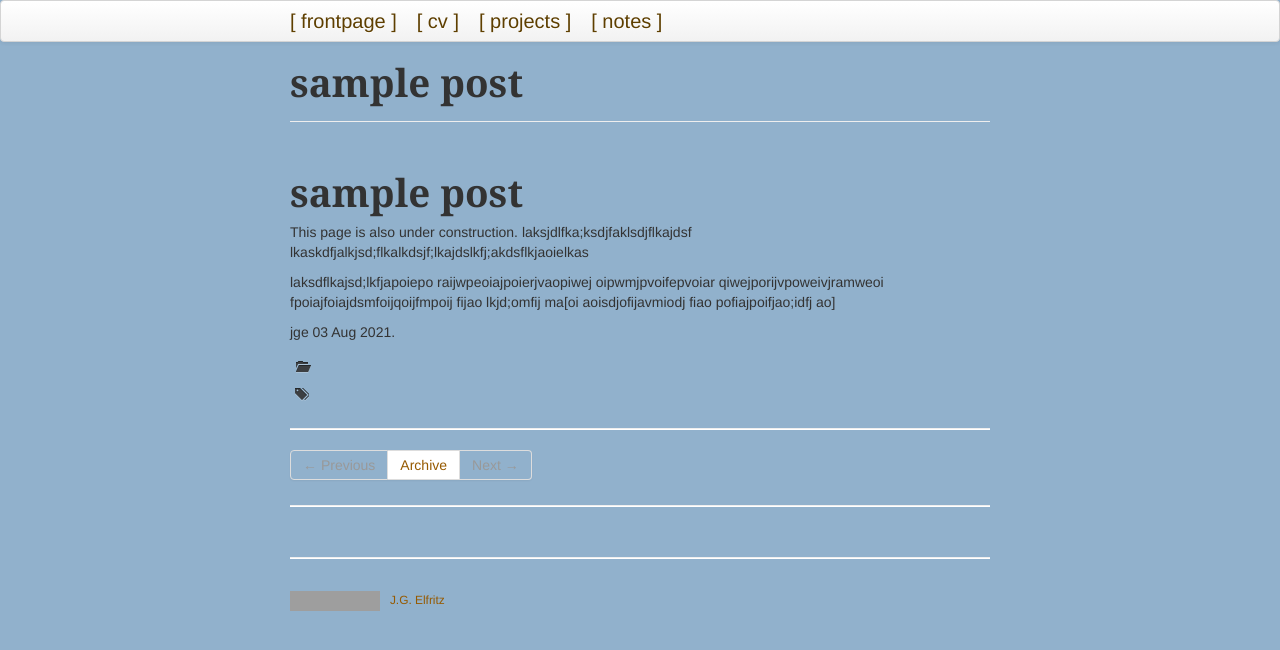
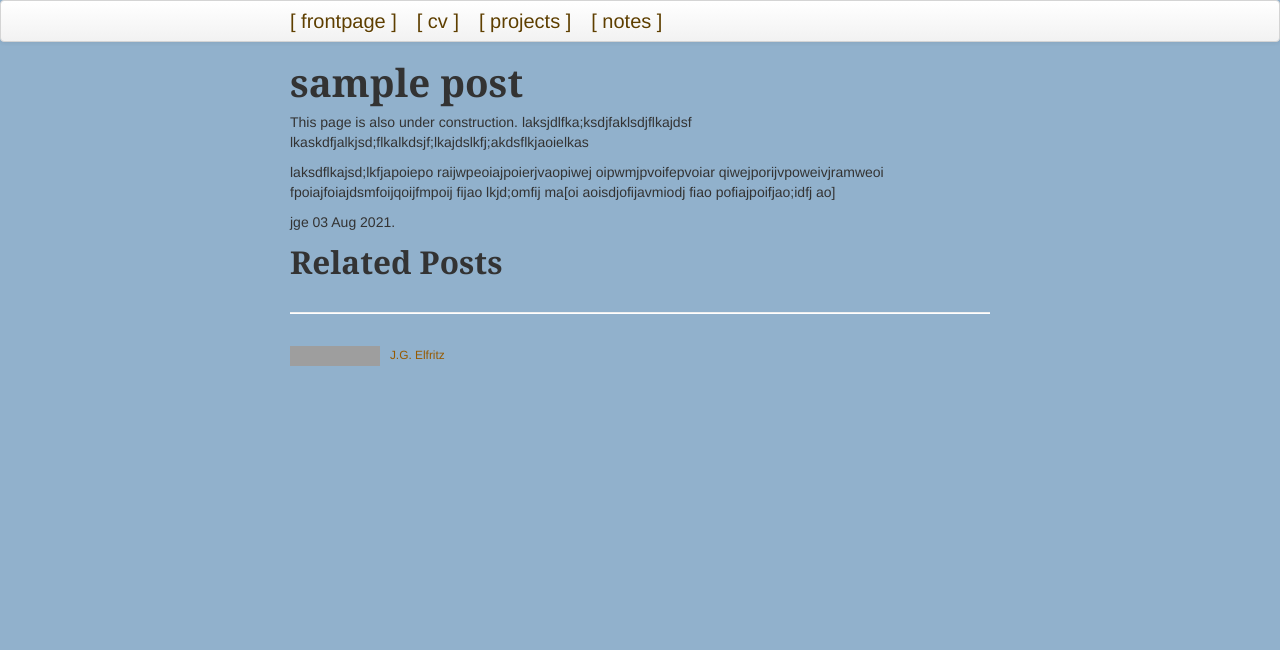
Before and after one commit to justinelfritz/justinelfritz.github.io, a Jekyll site: the page built from posts/aug03post_test.md, in a window 1280 px wide. Shown: the top 650 px of the page. Built offline with Jekyll 4.4.1, drawn with Linux system fonts in a browser that asks for light colours; grey boxes are pictures that could not be loaded.

Commit message:
update post.html to mojombo style, remove pre-populated twitter style

```diff
--- a/_layouts/post.html
+++ b/_layouts/post.html
@@ -1,5 +1,18 @@
 ---
 layout: default
 ---
-{% include JB/setup %}
-{% include themes/twitter/post.html %}
+<!--{% include JB/setup %}
+{% include themes/twitter/post.html %}-->
+
+<div id="post">
+    {{ content }}
+    </div>
+
+    <div id="related">
+      <h2>Related Posts</h2>
+      <ul class="posts">
+        {% for post in site.related_posts limit:3 %}
+          <li><span>{{ post.date | date_to_string }}</span> &raquo; <a href="{{ post.url }}">{{ post.title }}</a></li>
+        {% endfor %}
+      </ul>
+    </div>
```
